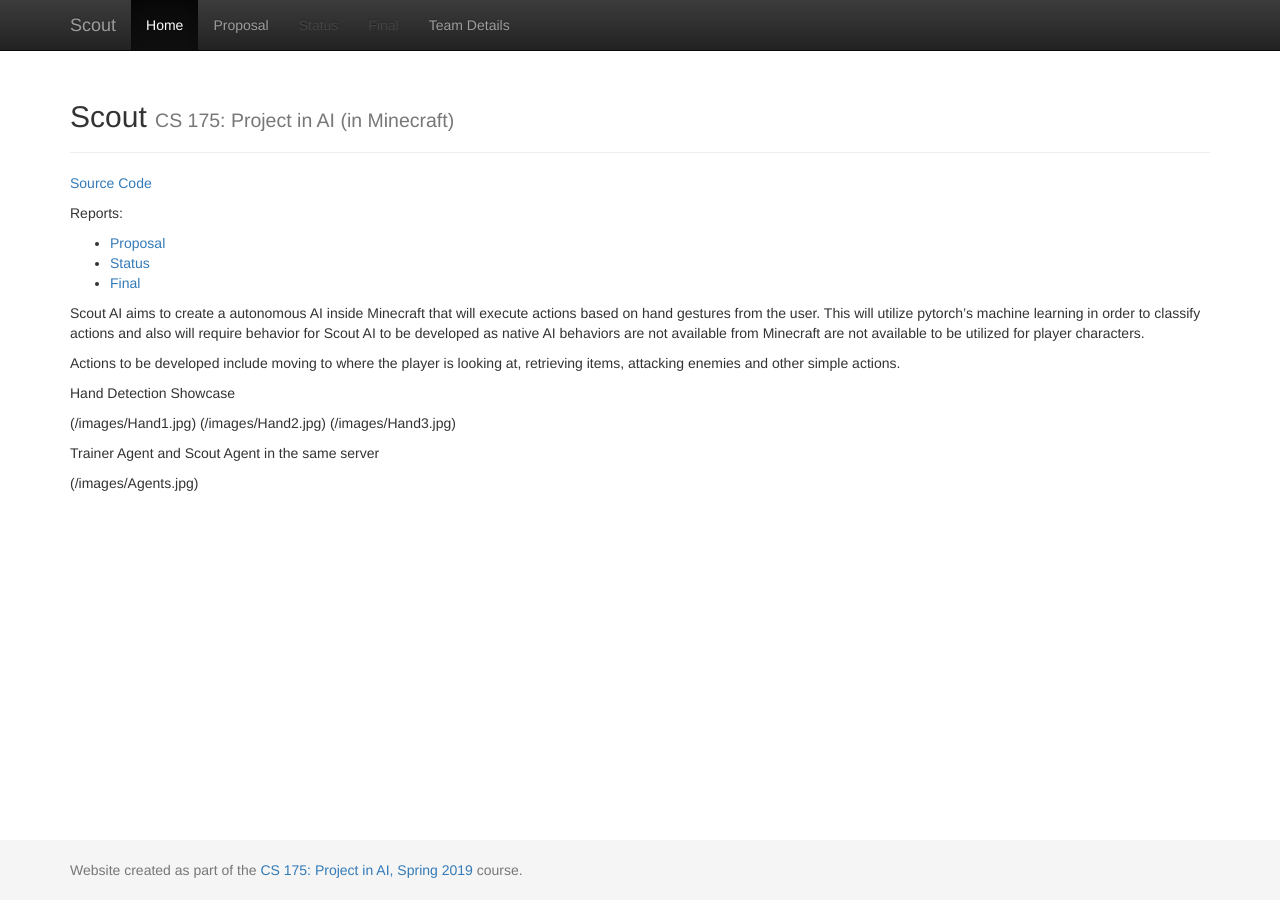
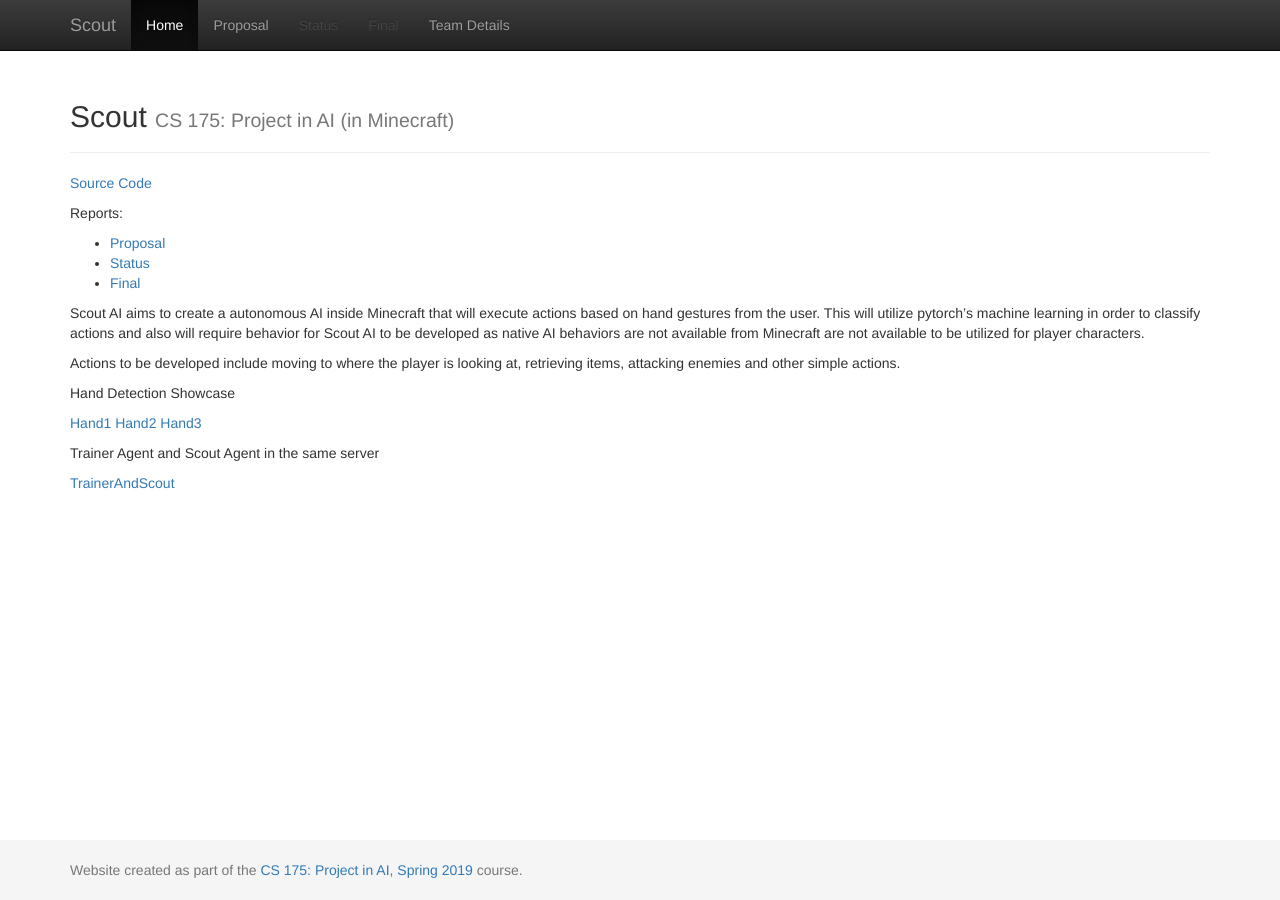
Before and after one commit to Eriejar/Scout, a Jekyll site: the page built from docs/index.md, in a window 1280 px wide. Built offline with Jekyll 4.4.1, drawn with Linux system fonts in a browser that asks for light colours.

Commit message:
tags to images

```diff
--- a/docs/index.md
+++ b/docs/index.md
@@ -18,13 +18,13 @@ Actions to be developed include moving to where the player is looking at, retrie
 
 Hand Detection Showcase
 
-(/images/Hand1.jpg)
-(/images/Hand2.jpg)
-(/images/Hand3.jpg)
+[Hand1](/images/Hand1.jpg)
+[Hand2](/images/Hand2.jpg)
+[Hand3](/images/Hand3.jpg)
 
 Trainer Agent and Scout Agent in the same server
 
-(/images/Agents.jpg)
+[TrainerAndScout](/images/Agents.jpg)
 
 
 
```
